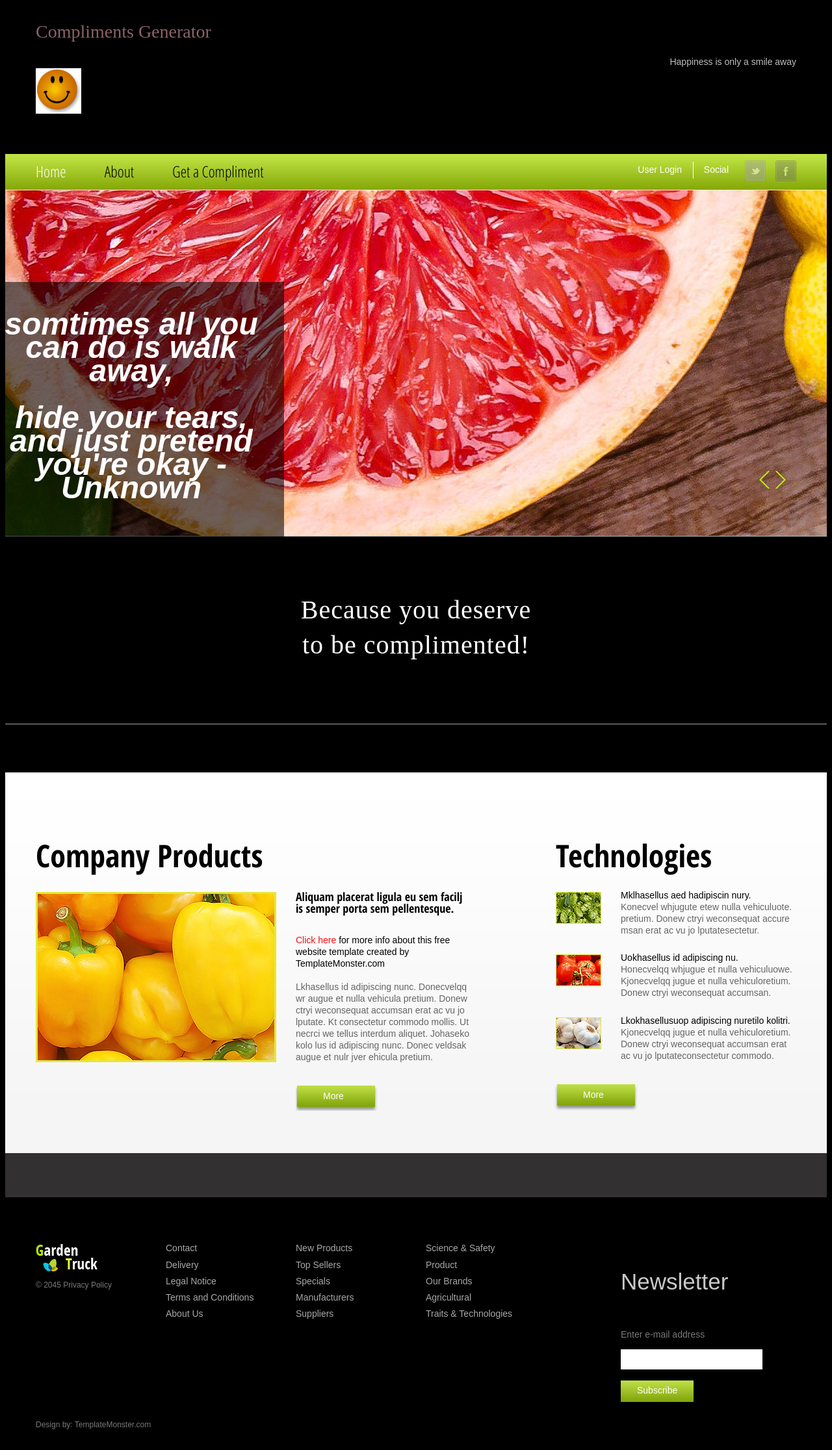
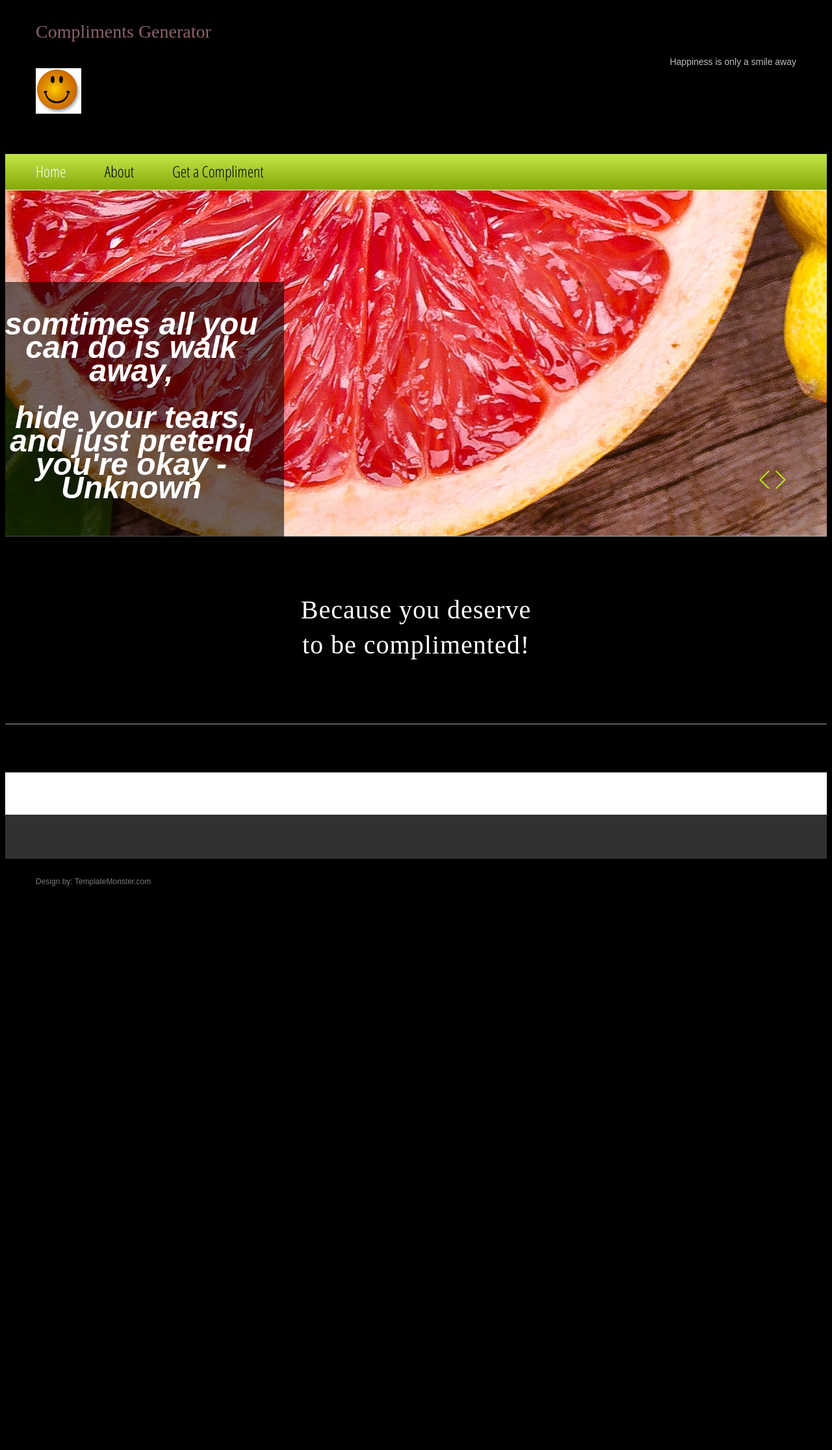
Before and after one commit to drussel2/compliment, a Flask app: page / in a window 1280 px wide. Shown: the whole page at 65% size. After the commit the page ends 1364 px from the top, so only its background shows below. Run offline with Flask 2, Linux system fonts and the light colour scheme; some libraries are stand-ins or nearby versions; some web fonts are replaced.

Commit message:
Update index.html

```diff
--- a/templates/index.html
+++ b/templates/index.html
@@ -79,8 +79,6 @@ $(window).load(
   <div class="menu_block">
     <div class="container_12">
       <div class="grid_12">
-        <div class="socials"><a href="#"></a><a href="#"></a></div>
-        <div class="autor"> <a href="#">User Login</a> Social </div>
         <nav class="">
           <ul class="sf-menu">
             <li class="current"><a href="/">Home</a></li>
@@ -142,33 +140,10 @@ $(window).load(
   <div class="white">
     <div class="container_12">
       <div class="grid_7">
-        <h3>Company Products</h3>
-        <img src="static/img/page1_img1.jpg" alt="" class="img_inner fleft">
-        <div class="extra_wrapper">
-          <div class="text1"> Aliquam placerat ligula eu sem facilj is semper porta sem pellentesque. </div>
-          <p class="col1"><a class="col2" href="#">Click here</a> for more info about this free website template created by TemplateMonster.com </p>
-          Lkhasellus id adipiscing nunc. Donecvelqq wr augue et nulla vehicula pretium. Donew ctryi weconsequat accumsan erat ac vu jo lputate. Kt consectetur commodo mollis. Ut necrci we tellus interdum aliquet. Johaseko kolo	lus id adipiscing nunc. Donec veldsak augue et nulr jver ehicula pretium. <br>
-          <a href="#" class="btn">More</a> </div>
+
       </div>
-      <div class="grid_4 prefix_1">
-        <h3>Technologies</h3>
-        <img src="static/img/page1_img2.jpg" alt="" class="img_inner fleft i1">
-        <div class="extra_wrapper">
-          <div class="col1"> <a href="#">Mklhasellus aed hadipiscin nury.</a> </div>
-          Konecvel whjugute etew nulla vehiculuote. pretium. Donew ctryi weconsequat accure msan erat ac vu jo lputatesectetur. </div>
-        <div class="clear cl1"></div>
-        <img src="static/img/page1_img3.jpg" alt="" class="img_inner fleft i1">
-        <div class="extra_wrapper">
-          <div class="col1"> <a href="#">Uokhasellus id adipiscing nu.</a> </div>
-          Honecvelqq whjugue et nulla vehiculuowe. Kjonecvelqq jugue et nulla vehiculoretium. Donew ctryi weconsequat accumsan. </div>
-        <div class="clear cl2"></div>
-        <img src="static/img/page1_img4.jpg" alt="" class="img_inner fleft i1">
-        <div class="extra_wrapper">
-          <div class="col1 "> <a href="#">Lkokhasellusuop adipiscing nuretilo kolitri.</a> </div>
-          Kjonecvelqq jugue et nulla vehiculoretium. Donew ctryi weconsequat accumsan erat ac vu jo lputateconsectetur commodo. </div>
-        <div class="clear"></div>
-        <a href="#" class="btn">More</a> </div>
-      <div class="clear"></div>
+
+
     </div>
   </div>
   <div class="gray">
@@ -178,43 +153,19 @@ $(window).load(
 <footer>
   <div class="container_12">
     <div class="grid_2">
-      <div class="copy"> <a href="index.html" class="footer_logo"><img src="static/img/footer_logo.png"	alt=""></a> &copy; 2045 <a href="#">Privacy Policy</a> </div>
+
     </div>
     <div class="grid_2">
-      <ul>
-        <li><a href="#">Contact</a></li>
-        <li><a href="#">Delivery</a></li>
-        <li><a href="#">Legal Notice</a></li>
-        <li><a href="#">Terms and Conditions</a></li>
-        <li><a href="#">About Us</a></li>
-      </ul>
+
     </div>
     <div class="grid_2">
-      <ul>
-        <li><a href="#">New Products</a></li>
-        <li><a href="#">Top Sellers</a></li>
-        <li><a href="#">Specials</a></li>
-        <li><a href="#">Manufacturers</a></li>
-        <li><a href="#">Suppliers</a></li>
-      </ul>
+
     </div>
     <div class="grid_2">
-      <ul>
-        <li><a href="#">Science &amp; Safety</a></li>
-        <li><a href="#">Product </a></li>
-        <li><a href="#">Our Brands</a></li>
-        <li><a href="#">Agricultural </a></li>
-        <li><a href="#">Traits &amp; Technologies</a></li>
-      </ul>
+
     </div>
     <div class="grid_3 prefix_1">
-      <h4>Newsletter</h4>
-      <form id="newsletter" action="#">
-        <div class="success">Your subscribe request has been sent!</div>
-        <label class="email"> <span>Enter e-mail address</span>
-          <input type="email" value="" >
-          <a href="#" class="btn" data-type="submit">Subscribe</a> <span class="error">*This is not a valid email address.</span> </label>
-      </form>
+
     </div>
     <div class="clear"></div>
   </div>
```
